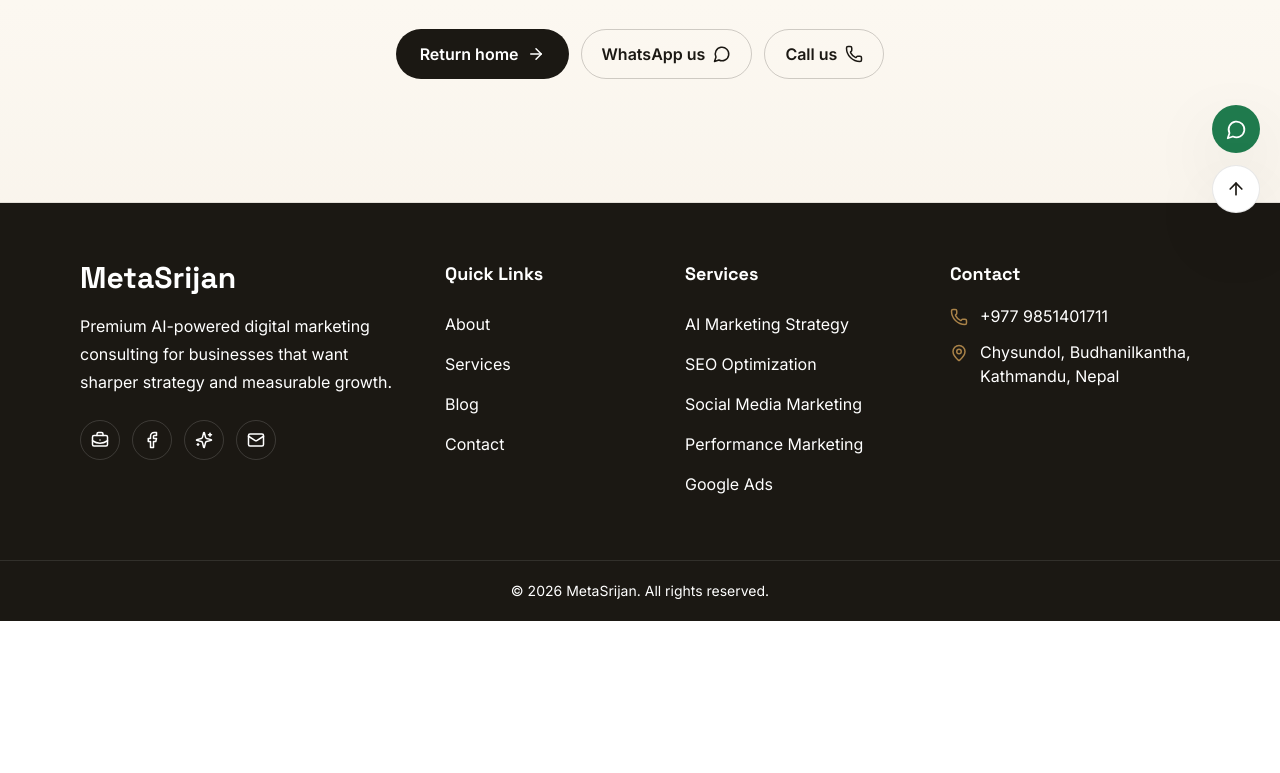
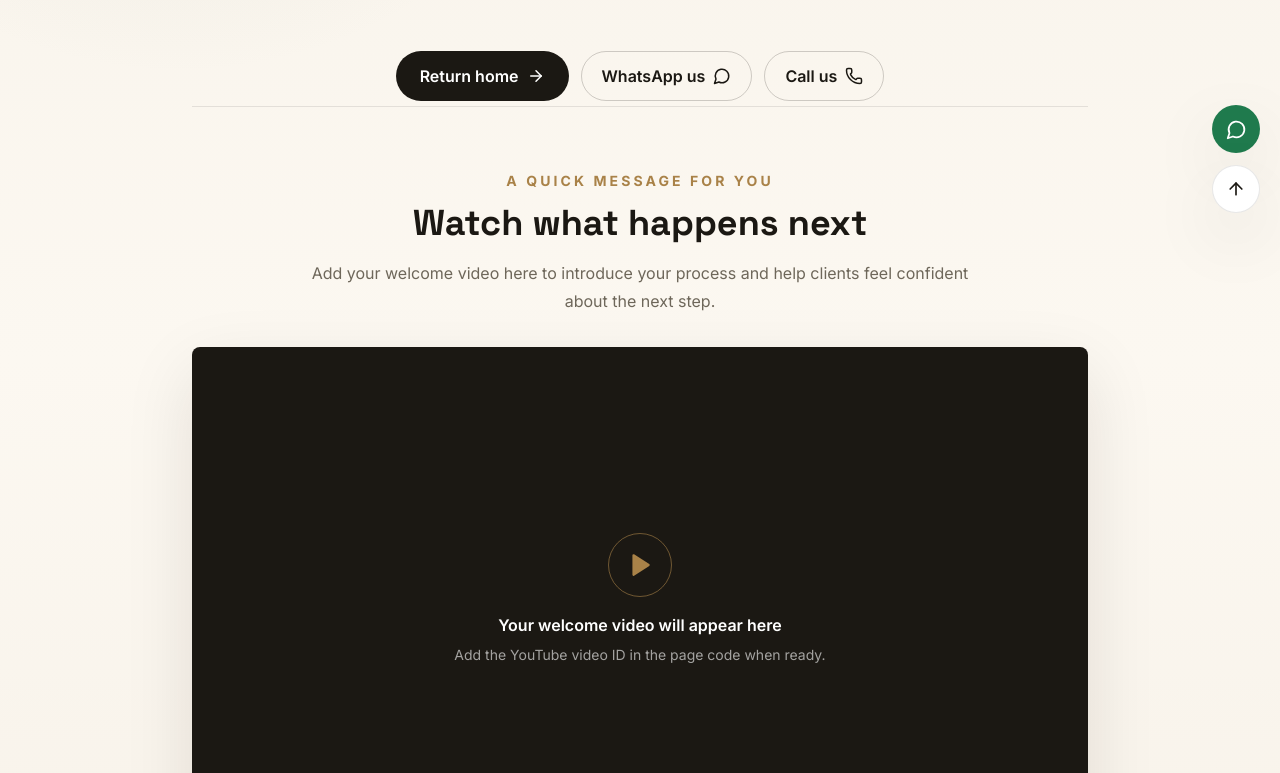
Before and after one commit to metasrijan-jpg/my-personal-website, a Next.js app: page /thank-you in a window 1280 px wide. Shown: the part 567-1340 px from the top of the page. Before the commit the page ends 1188 px from the top, so only its background shows below. Built offline with nearby package versions, Linux system fonts and the light colour scheme; no server answers.

Commit message:
Add video section to thank-you page

```diff
--- a/app/thank-you/page.tsx
+++ b/app/thank-you/page.tsx
@@ -1,6 +1,6 @@
 import type { Metadata } from "next";
 import Link from "next/link";
-import { CheckCircle2, ArrowRight, MessageCircle, Phone } from "lucide-react";
+import { CheckCircle2, ArrowRight, MessageCircle, Phone, Play } from "lucide-react";
 
 export const metadata: Metadata = {
   title: "Thank You",
@@ -11,12 +11,13 @@ export const metadata: Metadata = {
 const whatsappNumber = "9779851401711";
 const whatsappLink = `https://wa.me/${whatsappNumber}?text=${encodeURIComponent("Hello, I just submitted an inquiry through your website.")}`;
 const phoneLink = "tel:+9779851401711";
+const youtubeVideoId = "";
 
 export default function ThankYouPage() {
   return (
-    <section className="section min-h-[70vh] border-b border-ink/10">
-      <div className="container grid min-h-[60vh] place-items-center">
-        <div className="max-w-2xl text-center">
+    <section className="section border-b border-ink/10">
+      <div className="container">
+        <div className="mx-auto grid min-h-[60vh] max-w-2xl place-items-center text-center">
           <CheckCircle2 className="mx-auto text-gold" size={64} strokeWidth={1.5} />
           <p className="mt-8 text-sm font-bold uppercase tracking-[0.22em] text-gold">Inquiry received</p>
           <h1 className="mt-4 font-heading text-5xl font-bold tracking-tight sm:text-6xl">Thank you for reaching out.</h1>
@@ -35,6 +36,35 @@ export default function ThankYouPage() {
             </a>
           </div>
         </div>
+
+        <div className="mx-auto max-w-4xl border-t border-ink/10 pt-16 text-center">
+          <p className="text-sm font-bold uppercase tracking-[0.22em] text-gold">A quick message for you</p>
+          <h2 className="mt-3 font-heading text-3xl font-bold sm:text-4xl">Watch what happens next</h2>
+          <p className="mx-auto mt-4 max-w-2xl leading-7 text-muted">
+            Add your welcome video here to introduce your process and help clients feel confident about the next step.
+          </p>
+          <div className="mt-8 aspect-video overflow-hidden rounded-[8px] bg-ink shadow-soft">
+            {youtubeVideoId ? (
+              <iframe
+                className="size-full"
+                src={`https://www.youtube.com/embed/${youtubeVideoId}`}
+                title="Welcome video"
+                allow="accelerometer; autoplay; clipboard-write; encrypted-media; gyroscope; picture-in-picture; web-share"
+                allowFullScreen
+              />
+            ) : (
+              <div className="grid size-full place-items-center p-8 text-white">
+                <div>
+                  <div className="mx-auto grid size-16 place-items-center rounded-full border border-gold/60 text-gold">
+                    <Play size={26} fill="currentColor" />
+                  </div>
+                  <p className="mt-4 font-semibold">Your welcome video will appear here</p>
+                  <p className="mt-2 text-sm text-white/60">Add the YouTube video ID in the page code when ready.</p>
+                </div>
+              </div>
+            )}
+          </div>
+        </div>
       </div>
     </section>
   );
```
